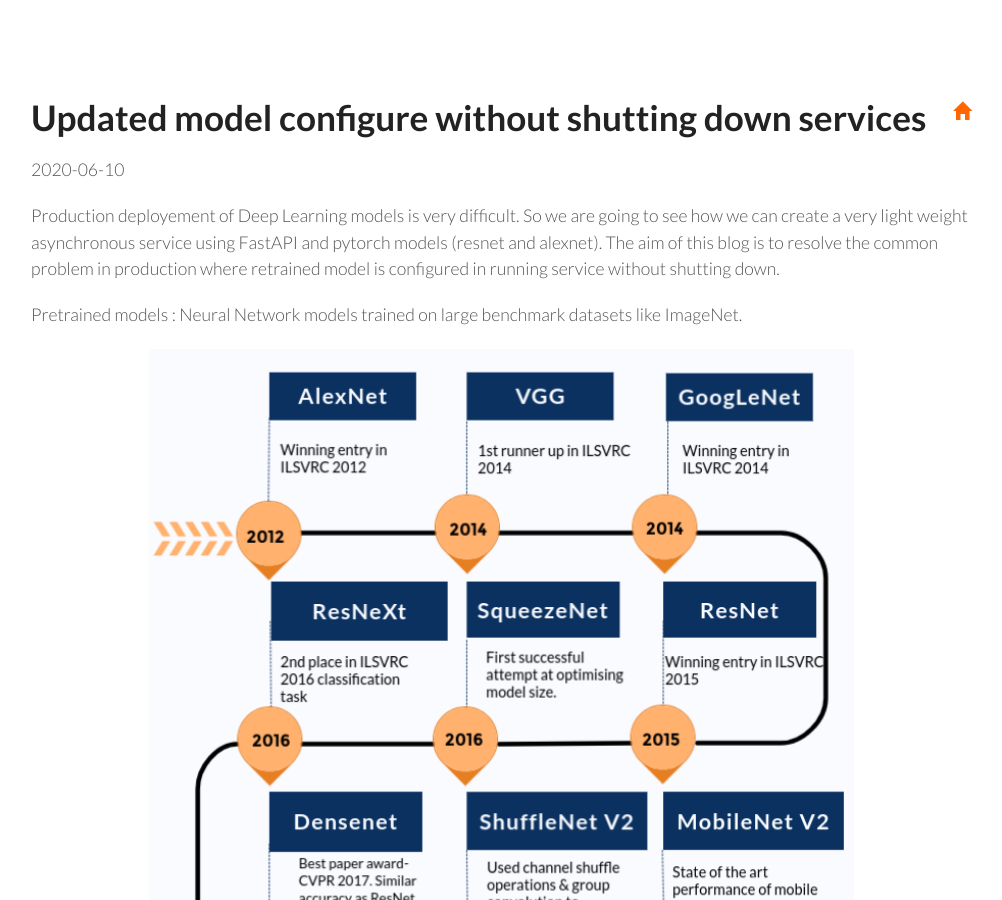
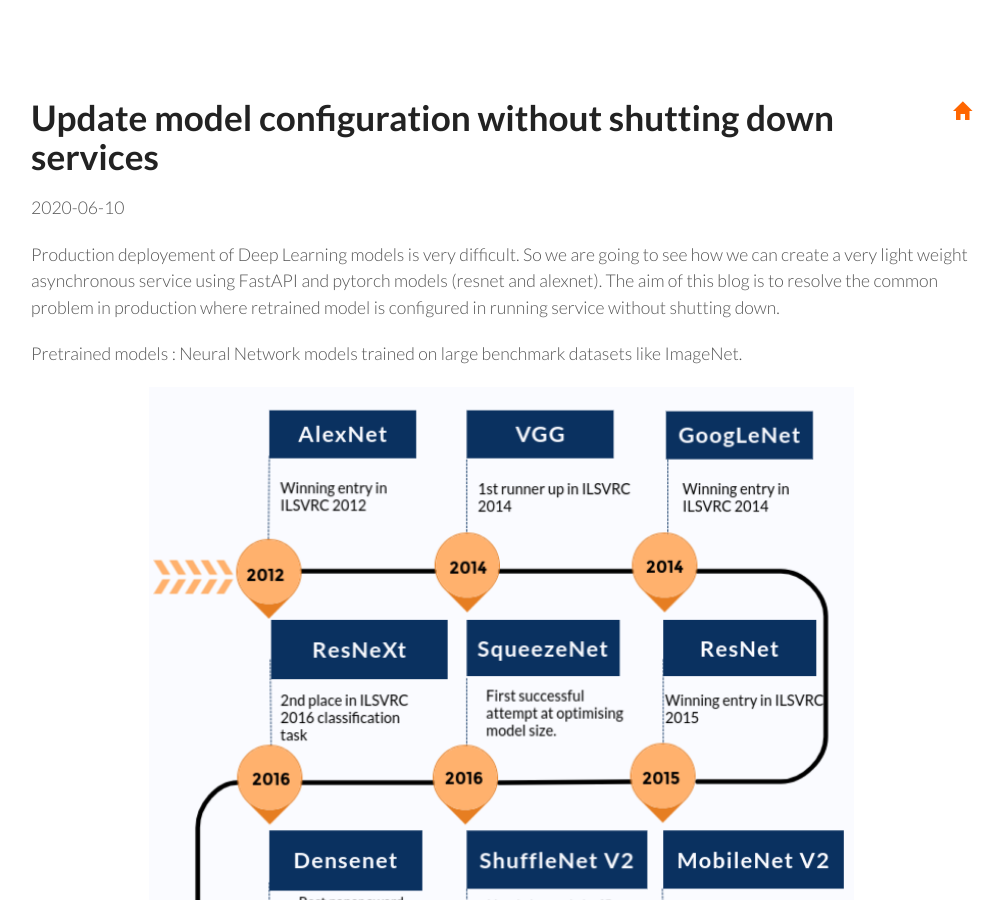
Before and after one commit to Subhraj07/Subhraj07.github.io, a Jekyll site: the page built from _posts/2020-06-10-production_model_reload_without_shutting_download_app.md, in a window 1280 px wide and 900 px high. Shown: the whole window, without its empty margins (139-1141 px from the left). Built offline with Jekyll 4.4.1, drawn with Linux system fonts in a browser that asks for light colours; nearby versions of some CDN libraries.

Commit message:
Updated post

```diff
--- a/_posts/2020-06-10-production_model_reload_without_shutting_download_app.md
+++ b/_posts/2020-06-10-production_model_reload_without_shutting_download_app.md
@@ -1,6 +1,6 @@
 ---
 layout: post
-title:  "Updated model configure without shutting down services"
+title:  "Update model configuration without shutting down services"
 date:   2020-06-10 11:00:00
 tags: Model Deployement
 language: EN
```
